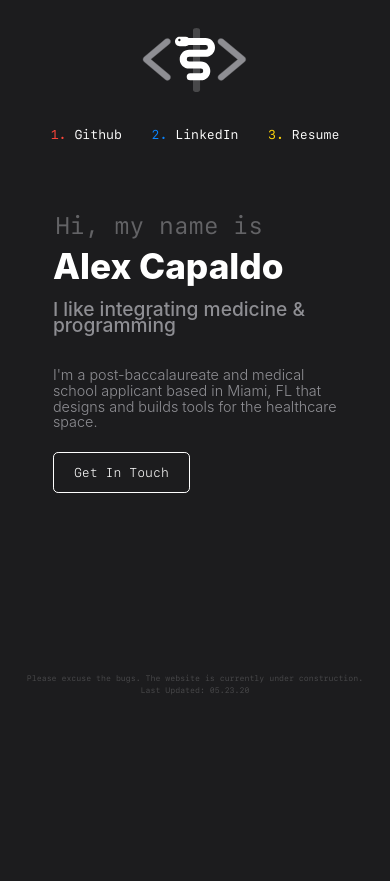
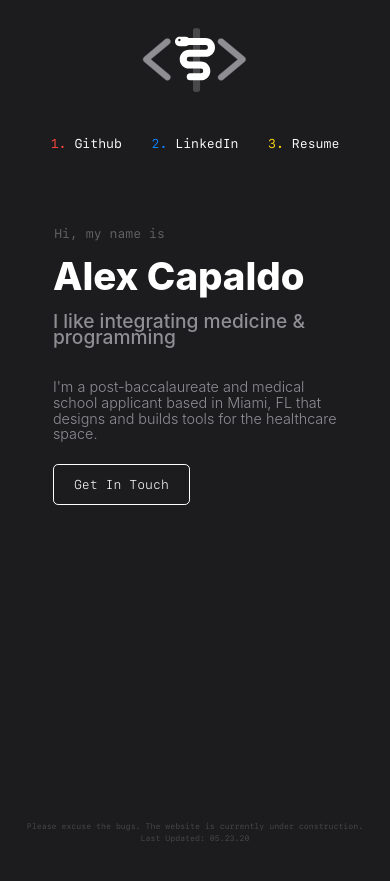
Before and after one commit to capaldo/capaldo.github.io, a Jekyll site: the page built from index.md, in a window 390 px wide. Shown: the top 881 px of the page. Built offline with Jekyll 4.4.1, drawn with Linux system fonts in a browser that asks for light colours; some web fonts are replaced.

Commit message:
adjust mobile font sizing

```diff
--- a/css/base.css
+++ b/css/base.css
@@ -352,8 +352,12 @@ svg.iconSmall {
 	font-size: 0.8em;
     }
 
+    h3.intro {
+	font-size: 0.8em;
+    }
+
     h1.name {
-	font-size: 2.2em;
+	font-size: 2.4em;
     }
 
     h2.motto {
```
